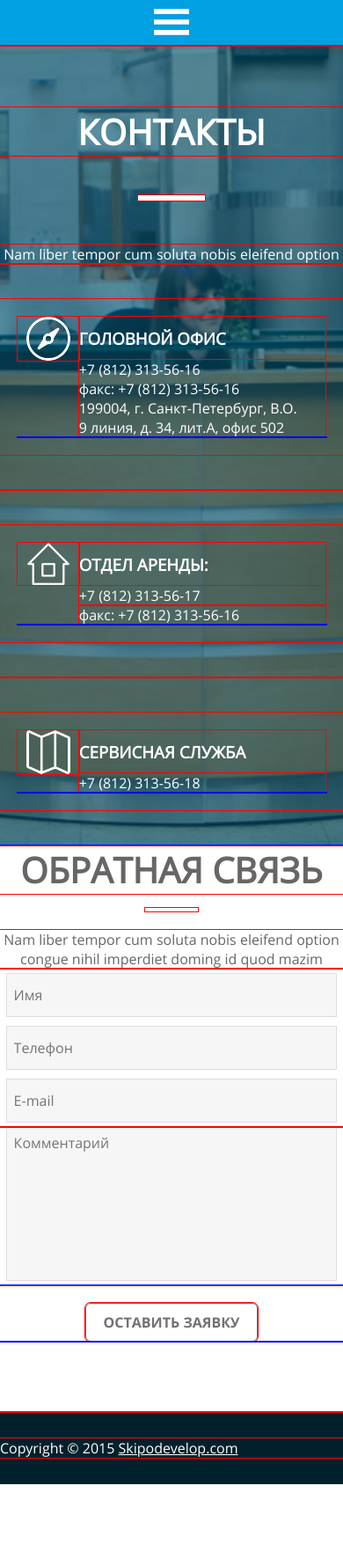
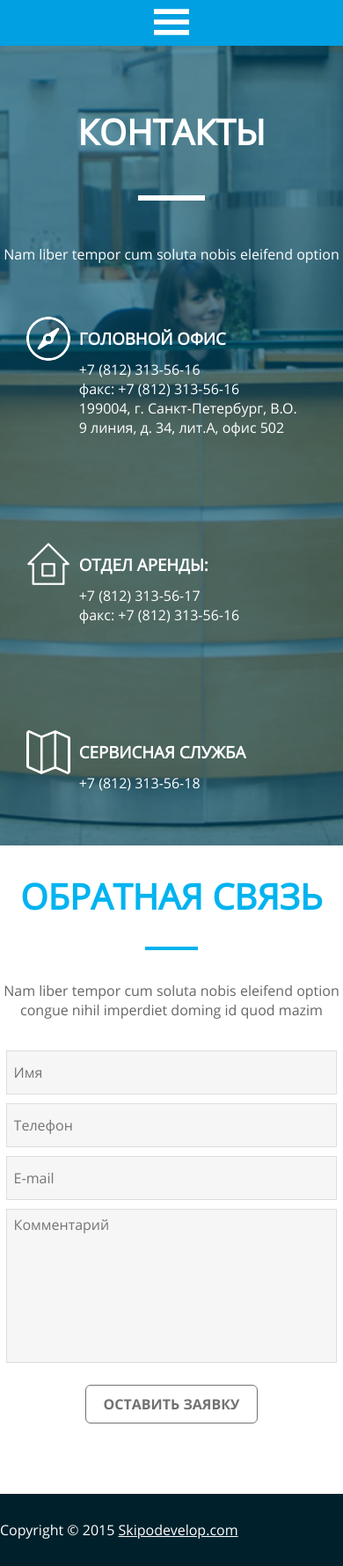
Before and after one commit to Smitevils/SPPC, a PHP site: page /contacts.php in a window 390 px wide. Shown: the whole page at 88% size. Before the commit the page ends 1687 px from the top, so only its background shows below. Run offline with PHP 8.4, Linux system fonts and the light colour scheme; style sheets or scripts are compiled from the project's sources.

Commit message:
Закончил верстать контакты

```diff
--- a/assets/html/main-menu-white.html
+++ b/assets/html/main-menu-white.html
@@ -1,6 +1,6 @@
 <div id="main-menu" class="main-menu-white" style="background: #fff;">
 	<div class="main-menu-center-block width-center-block">
-		<div class="logo"></div>
+		<div class="logo logo-blue-gray"></div>
 		<div class="menu">
 			<ul>
 				<li><a href="index.php" class="active a-gray">О КОМПАНИ</a></li>
@@ -16,10 +16,16 @@
 	$(window).scroll(function() {
 		if ($(window).scrollTop() > 20) {
 			$("#main-menu").css('background', '#00A0E2');
+			$(".logo").removeClass('logo-blue-gray');
 			$(".logo").addClass('logo-white');
+			$("#main-menu .main-menu-center-block .menu ul li a").removeClass('a-gray')
+			$("#main-menu .main-menu-center-block .menu ul li a").addClass('a-white')
 		} else {
 			$("#main-menu").css('background', '#fff');
+			$(".logo").addClass('logo-blue-gray');
 			$(".logo").removeClass('logo-white');
+			$("#main-menu .main-menu-center-block .menu ul li a").removeClass('a-white')
+			$("#main-menu .main-menu-center-block .menu ul li a").addClass('a-gray')
 		}
 	});
 </script>
--- a/assets/styles/_variables.scss
+++ b/assets/styles/_variables.scss
@@ -18,3 +18,4 @@ $font-color-3: #666;
 $font-color-4: #000;
 $font-color-5: #fff;
 $font-color-6: #727272;
+$font-color-7: #00b3ef;
--- a/assets/styles/adaptive.css
+++ b/assets/styles/adaptive.css
@@ -10,6 +10,11 @@
   #main-menu .main-menu-center-block {
     padding: 10px 0; }
     #main-menu .main-menu-center-block .logo {
+      width: 312px;
+      height: 45px;
+      float: none;
+      margin: 0 auto; }
+    #main-menu .main-menu-center-block .logo-blue-gray {
       width: 312px;
       height: 45px;
       float: none;
@@ -40,7 +45,10 @@
     .three-in-row-block-wrap .three-in-row-block {
       width: 100%;
       height: auto;
-      float: left; } }
+      float: left; }
+
+  .contacts-form-bid .contacts-bid-block textarea {
+    margin-top: 5px; } }
 @media screen and (max-width: 800px) {
   .width-center-block {
     width: 560px; }
--- a/assets/styles/adaptive.scss
+++ b/assets/styles/adaptive.scss
@@ -10,6 +10,9 @@
 		.main-menu-center-block {
 			padding: 10px 0;
 			.logo {
+				width: 312px; height: 45px; float: none; margin: 0 auto;
+			}
+			.logo-blue-gray {
 				width: 312px; height: 45px; float: none; margin: 0 auto;
 			}
 			.menu {
@@ -37,6 +40,7 @@
 			width: 100%; height: auto; float: left;
 		}
 	}
+	.contacts-form-bid .contacts-bid-block textarea {margin-top: 5px;}
 }
 
 @media screen and (max-width: 800px) {
--- a/assets/styles/contacts.css
+++ b/assets/styles/contacts.css
@@ -38,13 +38,15 @@
   text-align: center;
   padding-bottom: 80px; }
   .contacts-form-bid h1 {
-    color: #666; }
+    color: #00b3ef;
+    padding-top: 30px; }
   .contacts-form-bid .contacts-line {
     width: 60px;
-    border-bottom: 4px #fff solid;
-    margin: 16px 0; }
+    border-bottom: 4px #00b3ef solid;
+    margin: 30px 0; }
   .contacts-form-bid p {
-    color: #666; }
+    color: #666;
+    padding-bottom: 30px; }
   .contacts-form-bid .contacts-bid-block {
     color: #000; }
     .contacts-form-bid .contacts-bid-block input {
--- a/assets/styles/contacts.scss
+++ b/assets/styles/contacts.scss
@@ -24,9 +24,9 @@
 }
 .contacts-form-bid {
 	text-align: center; padding-bottom: 80px;
-	h1 {color: $font-color-3;}
-	.contacts-line {width: 60px; border-bottom: 4px $color-1 solid; margin: 16px 0;}
-	p {color: $font-color-3;}
+	h1 {color: $font-color-7; padding-top: 30px;}
+	.contacts-line {width: 60px; border-bottom: 4px $color-2 solid; margin: 30px 0;}
+	p {color: $font-color-3; padding-bottom: 30px;}
 	.contacts-bid-block {
 		color: $font-color-4;
 		input {width: 92%; padding: 0 2%; height: 48px; margin: 5px 0; background: $color-3; border: 1px solid $color-4;}
--- a/assets/styles/master.css
+++ b/assets/styles/master.css
@@ -1,11 +1,5 @@
 @charset "UTF-8";
 /* variables */
-div, ul, li, ul, li, h1, h2, p {
-  outline: 1px red solid; }
-
-.clear {
-  outline: 1px blue solid; }
-
 html, body {
   width: 100%;
   height: 100%; }
@@ -87,6 +81,12 @@ img {
       float: left;
       background: url(../img/svg/logo-white.svg) !important;
       background-size: 100% 100% !important; }
+    #main-menu .main-menu-center-block .logo-blue-gray {
+      width: 312px;
+      height: 45px;
+      float: left;
+      background: url(../img/svg/logo-blue-gray.svg) !important;
+      background-size: 100% 100% !important; }
     #main-menu .main-menu-center-block .menu {
       font-family: "OpenSansBold",OpenSansBold,Arial,sans-serif;
       min-height: 45px;
--- a/assets/styles/master.scss
+++ b/assets/styles/master.scss
@@ -1,7 +1,7 @@
 @import 'variables';
 
-div, ul, li, ul, li,h1, h2, p {outline: 1px red solid;}
-.clear {outline: 1px blue solid;}
+//div, ul, li, ul, li,h1, h2, p {outline: 1px red solid;}
+//.clear {outline: 1px blue solid;}
 
 html,body {width: 100%; height: 100%;}
 body,a {font-family: "OpenSansRegular",OpenSansRegular,Arial,sans-serif; color: $color-1;}
@@ -48,6 +48,11 @@ img {vertical-align:bottom;}
 		.logo-white {
 			width: 312px; height: 45px; float: left;
 			background: url(../img/svg/logo-white.svg)!important;
+			background-size: 100% 100%!important;
+		}
+		.logo-blue-gray {
+			width: 312px; height: 45px; float: left;
+			background: url(../img/svg/logo-blue-gray.svg)!important;
 			background-size: 100% 100%!important;
 		}
 		.menu {
```
Also changed, not shown: assets/img/svg/logo-blue-gray.svg (added), assets/img/svg/logo-blue.svg (added).
